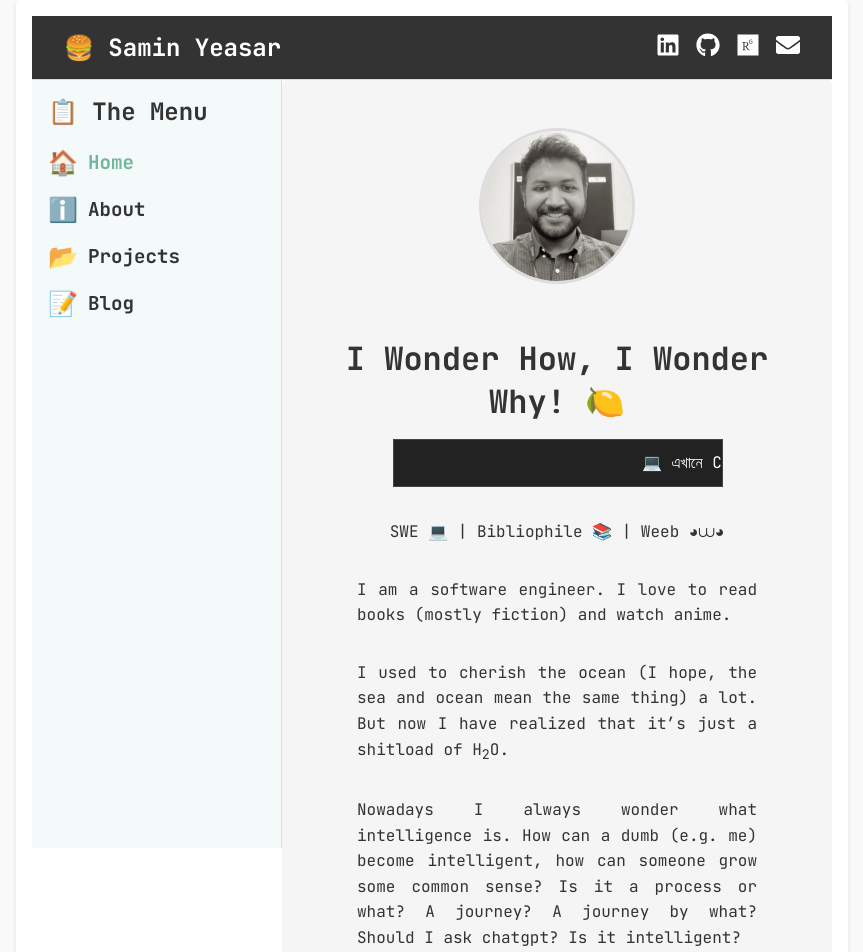
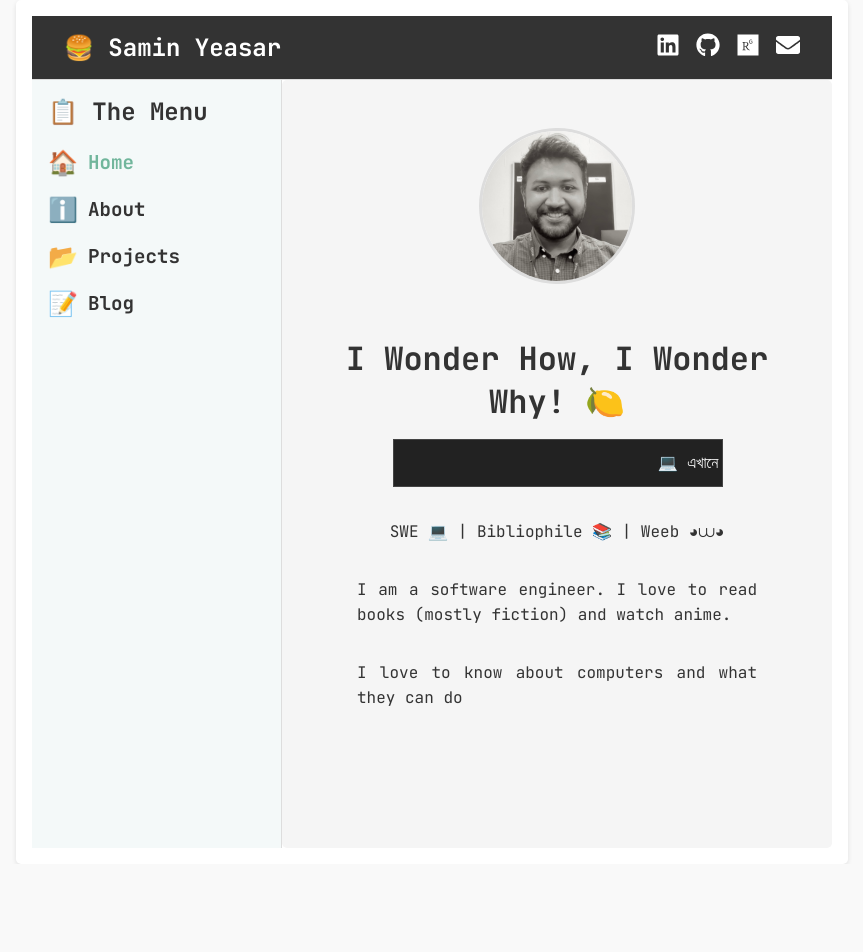
Before and after one commit to Y3454R/my-portfolio-website, a Next.js app: page /home in a window 1280 px wide. Shown: the top 952 px of the page, without its empty margins (208-1071 px from the left). After the commit the page ends 864 px from the top, so only its background shows below. Built offline with nearby package versions, Linux system fonts and the light colour scheme.

Commit message:
:up: update: Update home

```diff
--- a/src/app/home/page.js
+++ b/src/app/home/page.js
@@ -23,17 +23,9 @@ export default function Home() {
         watch anime.
       </p>
       <p className={styles.paragraph}>
-        I used to cherish the ocean (I hope, the sea and ocean mean the same
-        thing) a lot. But now I have realized that it’s just a shitload of H
-        <sub>2</sub>O.
+        I love to know about computers and what they can do
       </p>
-      <p className={styles.paragraph}>
-        Nowadays I always wonder what intelligence is. How can a dumb (e.g. me)
-        become intelligent, how can someone grow some common sense? Is it a
-        process or what? A journey? A journey by what? Should I ask chatgpt? Is
-        it intelligent?
-      </p>
-      <blockquote className={styles.paragraph}>
+      {/* <blockquote className={styles.paragraph}>
         So give me coffee and TV, easily
         <br />
         I've seen so much, I'm going blind
@@ -47,7 +39,7 @@ export default function Home() {
         <a target="_blank" href="https://youtu.be/6oqXVx3sBOk">
           Blur
         </a>
-      </blockquote>
+      </blockquote> */}
     </div>
   );
 }
```
